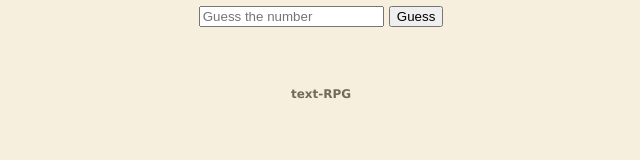
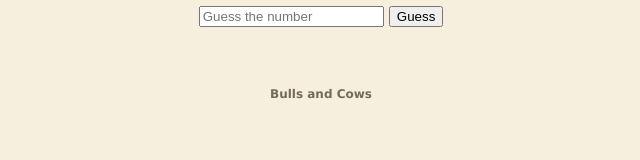
Before and after one commit to thisisyjin/jsPractice, a plain HTML site: page 00-Bulls and Cows/index.html in a window 1280 px wide. Shown: the full height of the page, 319-959 px from the left. Drawn offline with Linux system fonts and the light colour scheme.

Commit message:
ver1-1
오타수정

```diff
--- a/00-Bulls and Cows/style.css
+++ b/00-Bulls and Cows/style.css
@@ -18,7 +18,7 @@ body {
 }
 
 body::after {
-    content: "text-RPG";
+    content: "Bulls and Cows";
     display: block;
     margin-top: 50px;
     color: #736a59;
```
